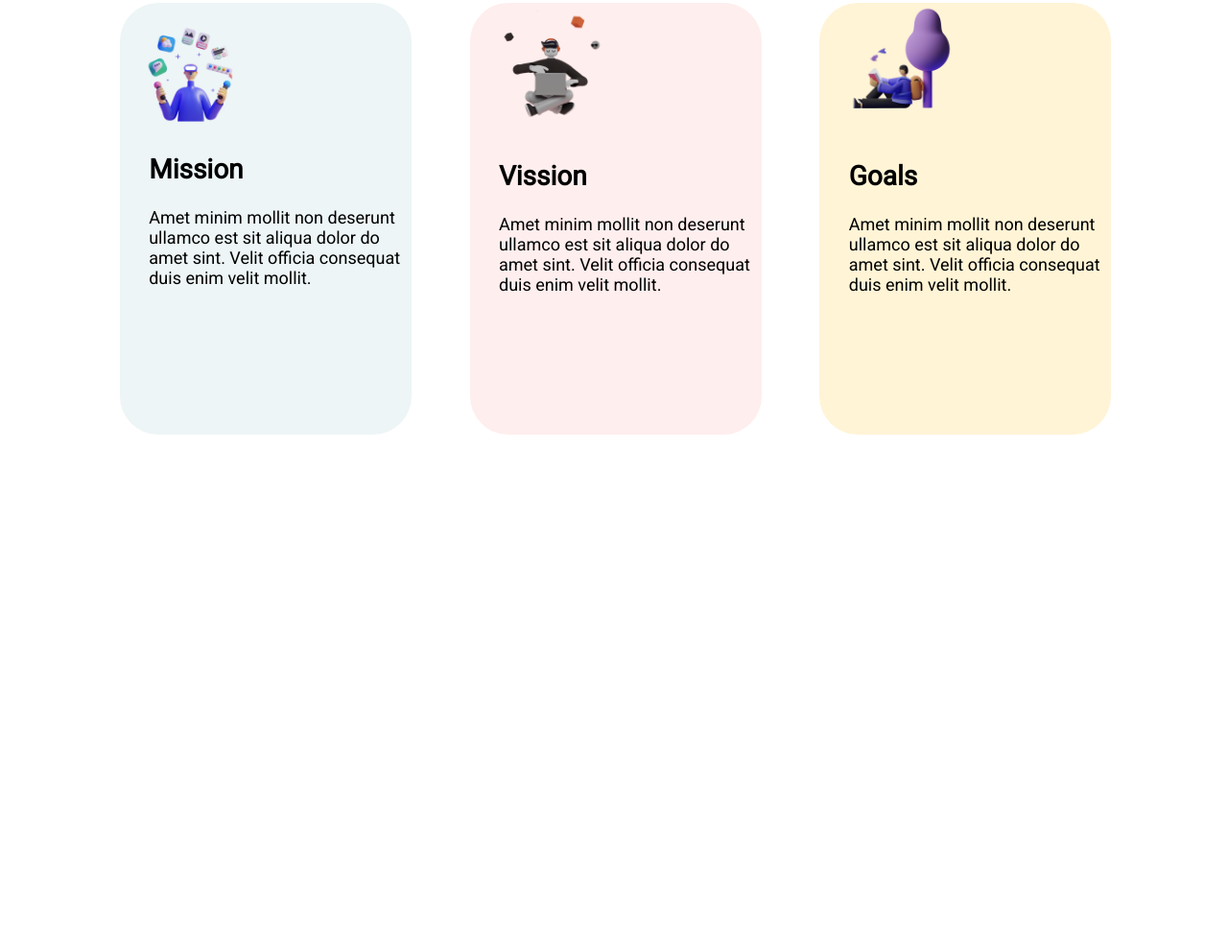
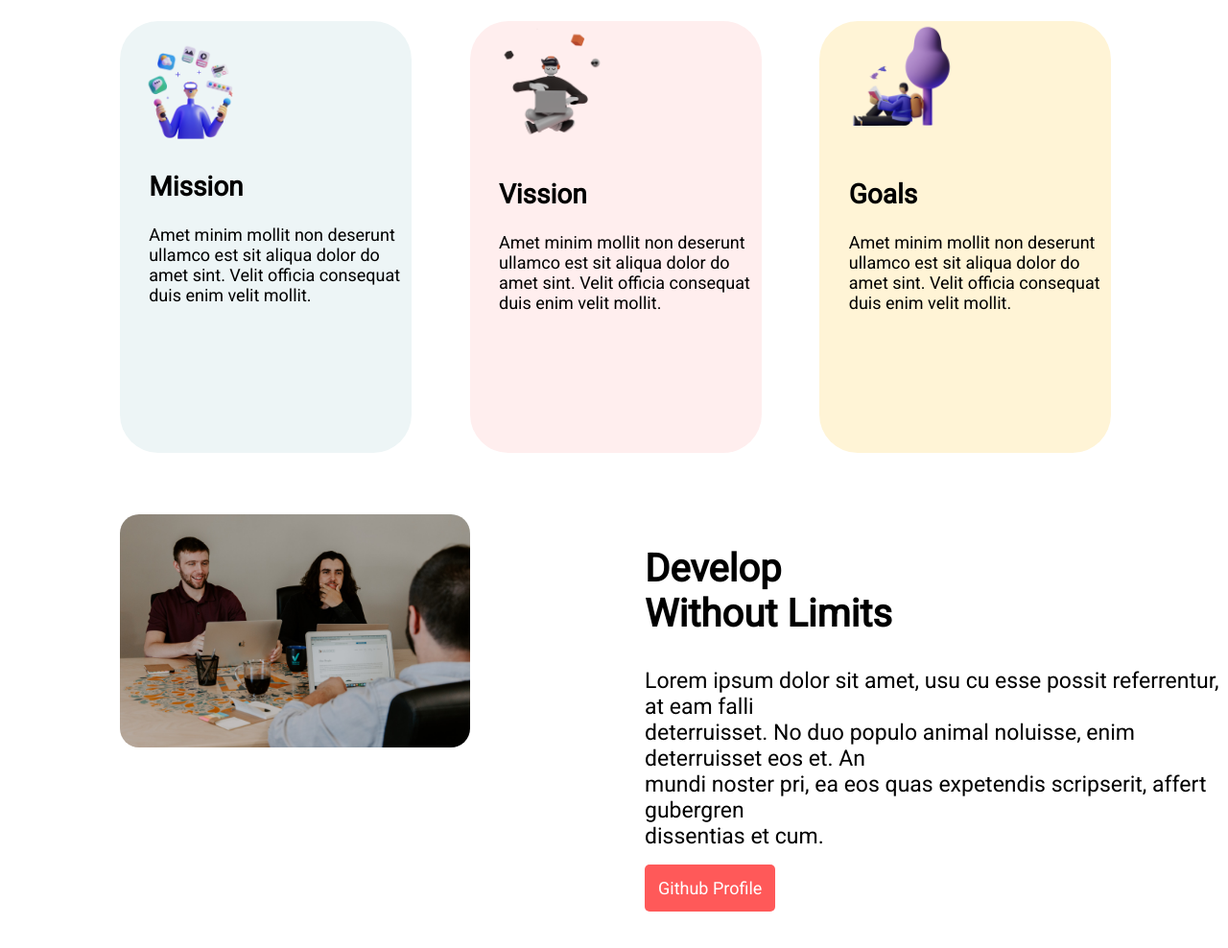
Before and after one commit to tareque-bin-habib/My-MIssion-2022, a plain HTML site: page index.html in a window 1280 px wide. Shown: the part 684-1672 px from the top of the page at 96% size. Before the commit the page ends 1137 px from the top, so only its background shows below. Drawn offline with Linux system fonts and the light colour scheme.

Commit message:
develop section added

```diff
--- a/css/style.css
+++ b/css/style.css
@@ -1,6 +1,10 @@
 body {
     margin: 0;
     font-family: 'Roboto', sans-serif;
+}
+
+section {
+    margin-bottom: 5%;
 }
 
 .flexible {
@@ -106,3 +110,13 @@ body {
     font-size: 18px;
     padding-left: 10%;
 }
+
+.develop-section {
+    font-size: 40px;
+    font-weight: 800;
+}
+
+.develop img {
+    margin-left: 10%;
+    border-radius: 20px;
+}
--- a/index.html
+++ b/index.html
@@ -56,6 +56,19 @@
             </div>
         </div>
     </section>
+    <section class="flexible">
+        <div class="half-width develop">
+            <img class="develop-image" src="images/pictures/kaleidico-RDYdOvk8ats-unsplash.jpg" alt="">
+        </div>
+        <div class="half-width">
+            <h1 class="develop-section">Develop <br> Without Limits</h1>
+            <p class="about">Lorem ipsum dolor sit amet, usu cu esse possit referrentur, at eam falli <br>
+                deterruisset. No duo populo animal noluisse, enim deterruisset eos et. An <br>
+                mundi noster pri, ea eos quas expetendis scripserit, affert gubergren <br>
+                dissentias et cum.</p>
+            <a class="button" target="_blank" href="https://github.com/tareque-bin-habib">Github Profile</a>
+        </div>
+    </section>
 </body>
 
 </html>
```
Also changed, not shown: images/pictures/kaleidico-RDYdOvk8ats-unsplash.jpg (added).
